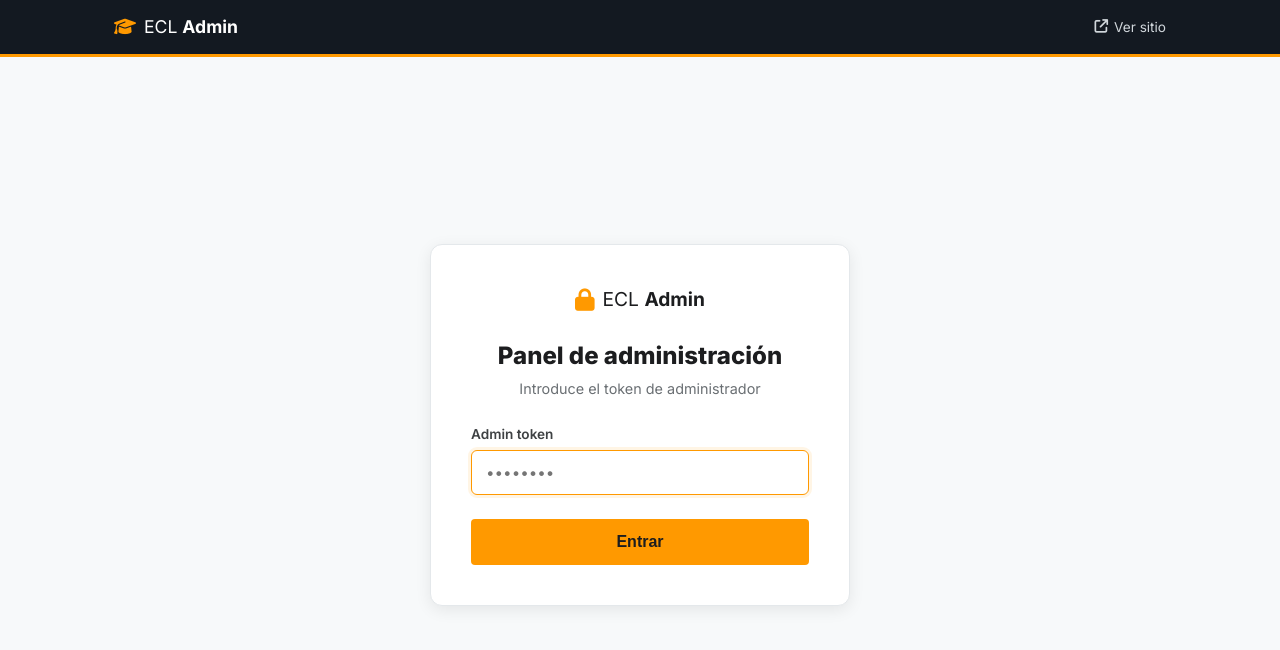
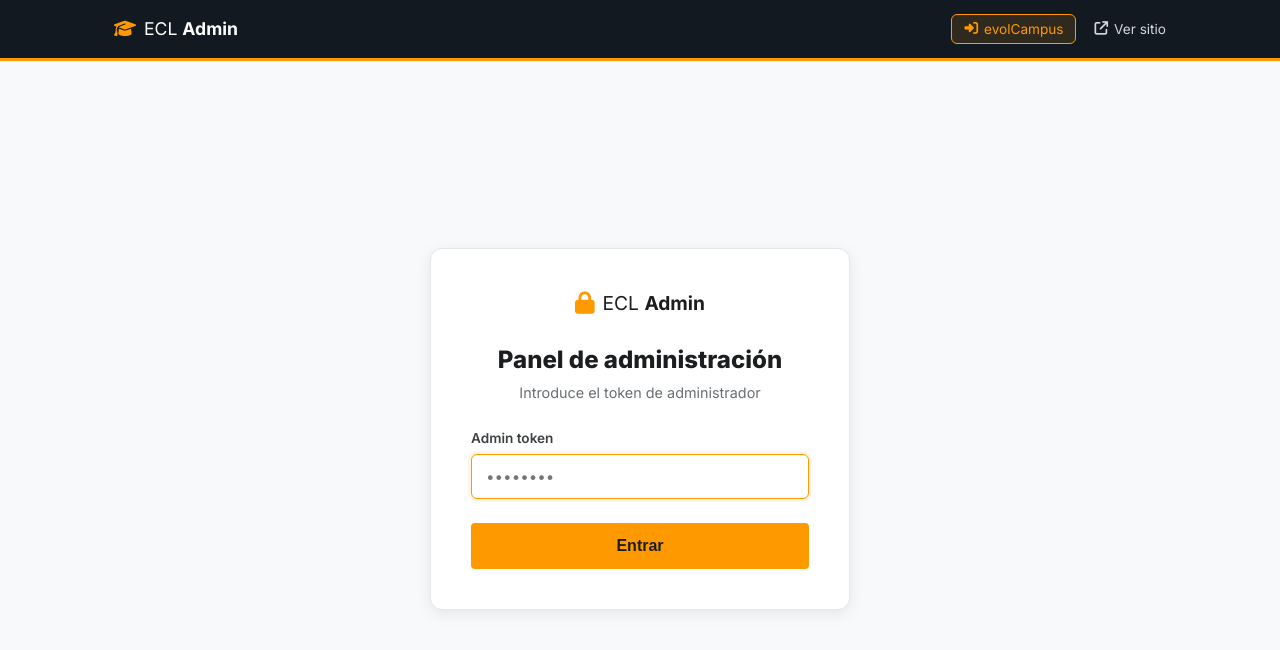
Before and after one commit to fernandoguerrabravo/eclacademy, a Next.js app: page /admin/login in a window 1280 px wide. Shown: the top 650 px of the page. Built offline with nearby package versions, Linux system fonts and the light colour scheme; no server answers.

Commit message:
feat(admin): boton de acceso directo a evolCampus en el header (autologin como fernando@gsasellers.com)

```diff
--- a/src/app/admin/layout.tsx
+++ b/src/app/admin/layout.tsx
@@ -1,5 +1,6 @@
 import Link from "next/link";
 import { brand } from "@/lib/brand";
+import { EvolmindHeaderAccess } from "@/components/admin/EvolmindHeaderAccess";
 
 export default function AdminLayout({
   children,
@@ -14,9 +15,12 @@ export default function AdminLayout({
             <i className="fas fa-graduation-cap"></i>
             <span>{brand.namePrefix} <strong>Admin</strong></span>
           </Link>
-          <Link href="/" className="admin-header-link">
-            <i className="fas fa-arrow-up-right-from-square"></i> Ver sitio
-          </Link>
+          <div className="admin-header-actions">
+            <EvolmindHeaderAccess />
+            <Link href="/" className="admin-header-link">
+              <i className="fas fa-arrow-up-right-from-square"></i> Ver sitio
+            </Link>
+          </div>
         </div>
       </header>
       <main>{children}</main>
--- a/src/app/globals.css
+++ b/src/app/globals.css
@@ -2442,6 +2442,34 @@ body {
   color: var(--amazon-orange);
 }
 
+.admin-header-actions {
+  display: flex;
+  align-items: center;
+  gap: 18px;
+}
+
+.admin-header-btn {
+  background: rgba(255, 153, 0, 0.12);
+  border: 1px solid var(--amazon-orange);
+  color: var(--amazon-orange);
+  padding: 6px 12px;
+  border-radius: 6px;
+  cursor: pointer;
+  font-size: 0.85rem;
+  font-family: inherit;
+  transition: background 0.15s ease, color 0.15s ease;
+}
+
+.admin-header-btn:hover:not(:disabled) {
+  background: var(--amazon-orange);
+  color: var(--white);
+}
+
+.admin-header-btn:disabled {
+  opacity: 0.6;
+  cursor: default;
+}
+
 /* ===== ADMIN COURSE EDITOR ===== */
 .admin-back {
   color: var(--gray-500);
--- /dev/null
+++ b/src/components/admin/EvolmindHeaderAccess.tsx
@@ -0,0 +1,56 @@
+"use client";
+
+import { useState } from "react";
+
+/**
+ * Botón del header del admin para entrar a evolCampus como el usuario admin
+ * (por defecto fernando@gsasellers.com) mediante autologin, en una pestaña nueva.
+ * Reutiliza el endpoint /api/admin/evolmind-access.
+ */
+export function EvolmindHeaderAccess({
+  email = "fernando@gsasellers.com",
+}: {
+  email?: string;
+}) {
+  const [loading, setLoading] = useState(false);
+
+  async function openAccess() {
+    setLoading(true);
+    try {
+      const res = await fetch(
+        `/api/admin/evolmind-access?email=${encodeURIComponent(email)}`
+      );
+      const data = await res.json();
+      if (!res.ok || !data.url) {
+        throw new Error(data.error || "No se pudo generar el acceso");
+      }
+      window.open(data.url, "_blank", "noopener");
+    } catch (err) {
+      alert(
+        err instanceof Error ? err.message : "No se pudo abrir evolCampus"
+      );
+    } finally {
+      setLoading(false);
+    }
+  }
+
+  return (
+    <button
+      type="button"
+      className="admin-header-link admin-header-btn"
+      onClick={openAccess}
+      disabled={loading}
+      title={`Abrir evolCampus como ${email} (autologin)`}
+    >
+      {loading ? (
+        <>
+          <i className="fas fa-spinner fa-spin"></i> Abriendo...
+        </>
+      ) : (
+        <>
+          <i className="fas fa-right-to-bracket"></i> evolCampus
+        </>
+      )}
+    </button>
+  );
+}
```
